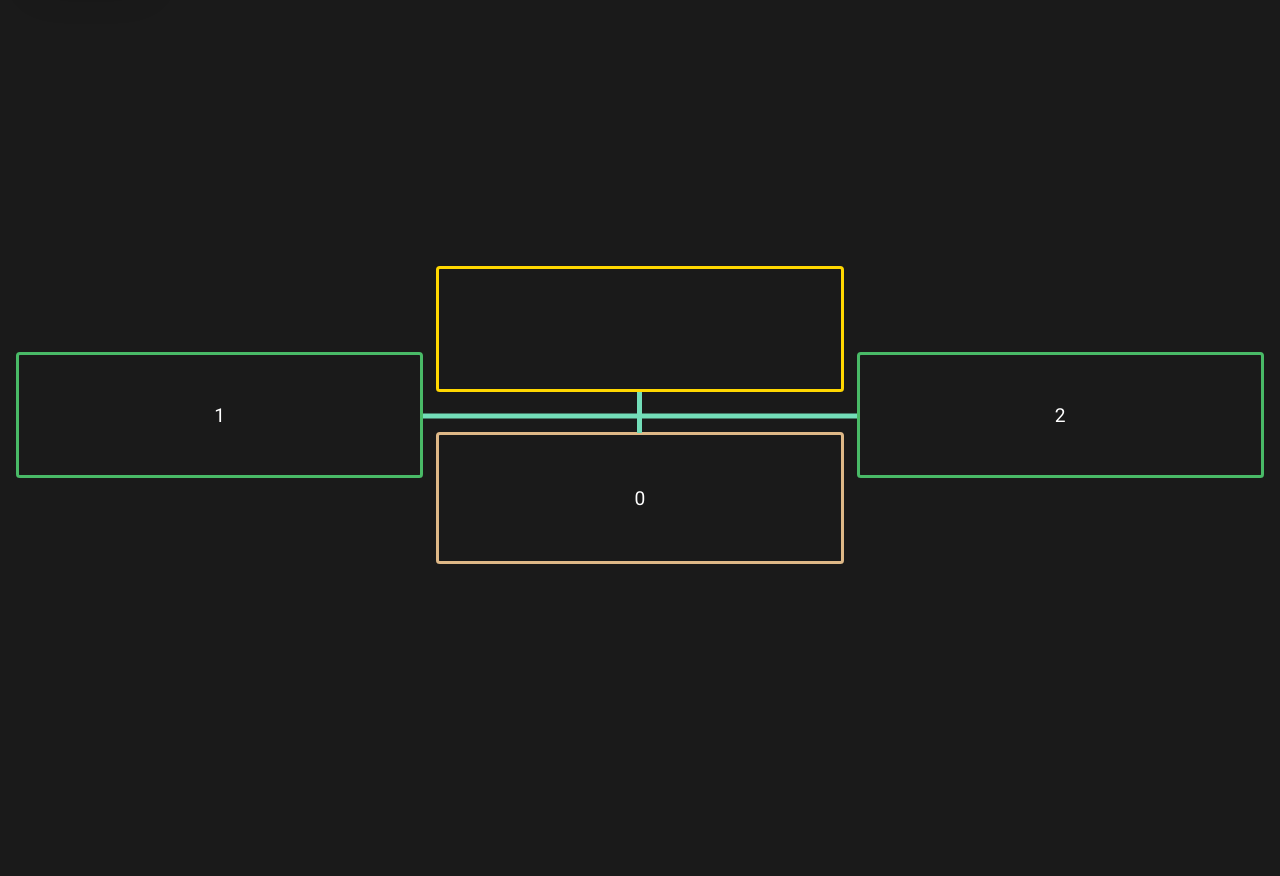
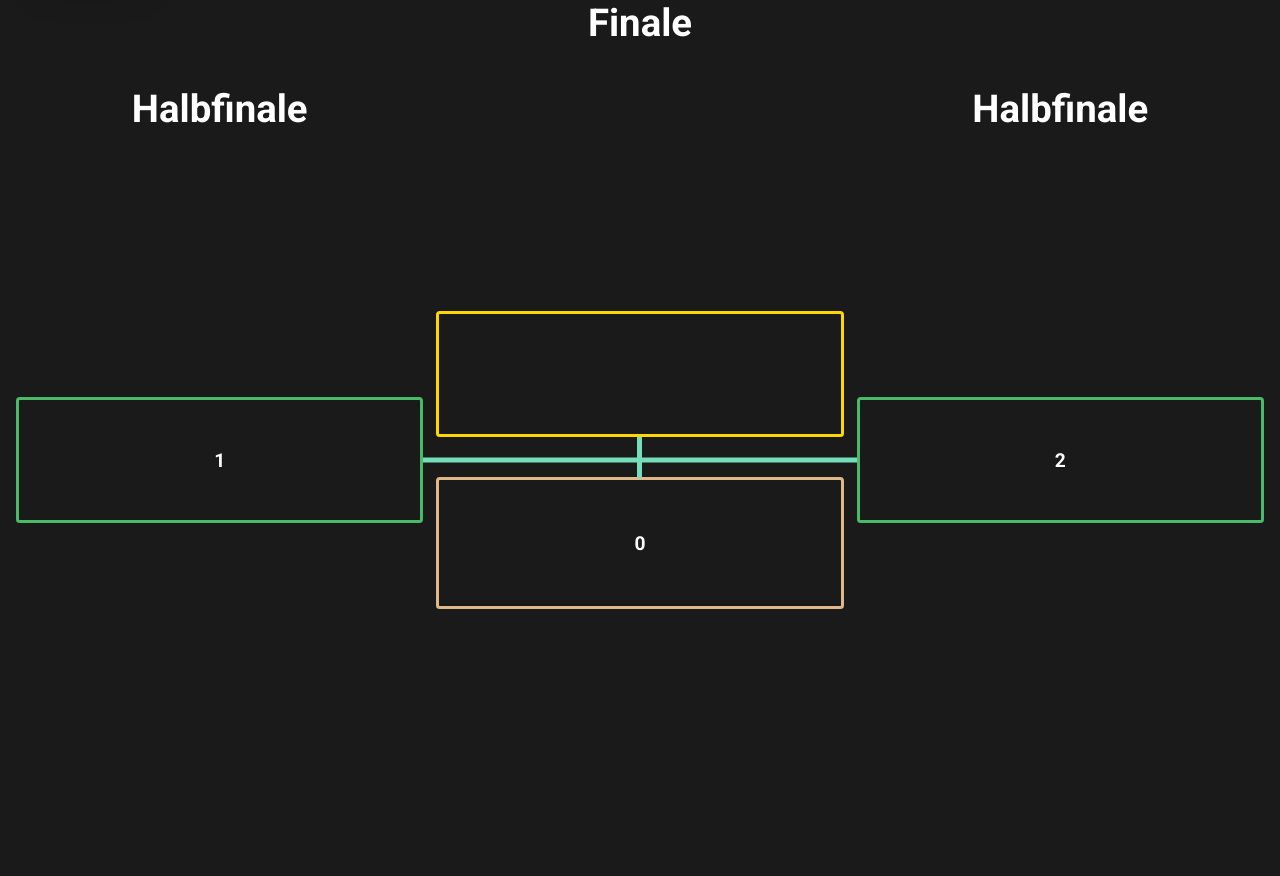
Before and after one commit to TechnikAG-HHG/footballtree, a Flask app: template code/templates/websitetree.html in a window 1280 px wide. Shown: the part 107-983 px from the top of the page. Before the commit the page ends 671 px from the top, so only its background shows below. Run offline with Flask 3, Linux system fonts and the light colour scheme; the template is opened without the code that fills it: most values are stand-ins (such as "Sample title", 1, 10 or a date in 2020); parts of the project's set-up code (start-up, migrations or seed data) failed here and were passed over.

Commit message:
first improvements

```diff
--- a/code/main.py
+++ b/code/main.py
@@ -221,7 +221,6 @@ class Window(ctk.CTk):
         self.time_interval = tk.StringVar(value="10m")
         self.time_intervalFM = tk.StringVar(value="10m")
         self.time_pause_before_FM = tk.StringVar(value="0m")
-        self.final_time_interval = tk.StringVar(value="10m")
 
 
         #self.round_time = settings[1]
@@ -1947,17 +1946,12 @@ class Window(ctk.CTk):
 
 
         # pause time before final matches
-        time_pause_before_FM_label = ctk.CTkLabel(option_frame, text="Time Pause for Final Matches", font=("Helvetica", 19))
+        time_pause_before_FM_label = ctk.CTkLabel(option_frame, text="Time Pause Final Matches", font=("Helvetica", 19))
         time_pause_before_FM_label.pack(side=tk.TOP, pady=5, padx=5, anchor=tk.NW)
 
         time_pause_before_FM_entry = ctk.CTkEntry(option_frame, textvariable=self.time_pause_before_FM, font=("Helvetica", 17))
         time_pause_before_FM_entry.pack(side=tk.TOP, pady=5, padx=5, anchor=tk.NW)
         time_pause_before_FM_entry.bind("<KeyRelease>", lambda event: self.on_time_pause_before_FM_change(event))
-
-        final_time_interval_label = ctk.CTkLabel(option_frame, text="Final Time Interval", font=("Helvetica", 19))
-        final_time_interval_label.pack(side=tk.TOP, pady=5, padx=5, anchor=tk.NW)
-        final_time_interval_entry = ctk.CTkEntry(option_frame, textvariable=self.final_time_interval, font=("Helvetica", 17))
-        final_time_interval_entry.pack(side=tk.TOP, pady=5, padx=5, anchor=tk.NW)
 
 
     def on_volume_change(self, event):
@@ -2069,22 +2063,6 @@ class Window(ctk.CTk):
         self.connection.commit()
 
         self.updated_data.update({"pauseBeforeFM": self.time_pause_before_FM.get().replace("m", "")})
-
-    def on_final_time_interval_change(self, event):
-        if self.final_time_interval.get() == "":
-            return
-        if self.final_time_interval.get()[-1] not in "0123456789m" or not "m" in self.final_time_interval.get() or len(self.final_time_interval.get()) < 1:
-            return
-        saveFinalTimeIntervalInDB = """
-        UPDATE settingsData
-        SET finalTimeInterval = ?
-        WHERE id = 1
-        """
-        print("on_final_time_interval_change", self.final_time_interval.get())
-        self.cursor.execute(saveFinalTimeIntervalInDB, (self.final_time_interval.get(),))
-        self.connection.commit()
-
-        self.updated_data.update({"finalTimeInterval": self.final_time_interval.get().replace("m", "")})
 
 
 ##############################################################################################
@@ -2670,7 +2648,6 @@ def get_initial_data(template_name):
         "timeInterval": tkapp.time_interval.get().replace("m", ""),
         "timeIntervalFM": tkapp.time_intervalFM.get().replace("m", ""),
         "pauseBeforeFM": tkapp.time_pause_before_FM.get().replace("m", ""),
-        "finalTimeInterval": tkapp.final_time_interval.get().replace("m", ""),
         "startTime": get_data_for_website(7),
         "LastUpdate": 0
     }
--- a/code/static/websitetree.css
+++ b/code/static/websitetree.css
@@ -51,6 +51,9 @@ body {
     flex-direction: column;
     align-self: center;
     margin-left: 1.5vw;
+    font-size: 3vw;
+    font-weight: bold;
+    color: white;
 }
 
 .drawn-box-final {
@@ -148,3 +151,16 @@ body {
     border-radius: 0.3vw;
     border: 0.3vw solid burlywood;
 }
+
+.text-final {
+    width: 100%;
+    margin-right: 0.5vw;
+    margin-left: 0.5vw;
+    font-size: 3vw;
+    font-weight: bold;
+    color: white;
+    font-family: "Roboto", sans-serif;
+    display: flex;
+    justify-content: space-evenly;
+    align-items: center;
+}
--- a/code/static/websitetree.js
+++ b/code/static/websitetree.js
@@ -15,6 +15,10 @@ function drawTree() {
     boxfinal.className += ` drawn-box`;
     boxfinal.className += ` box${0}`;
     boxfinal.style.height = `${boxheight}%`;
+    var textfinal = document.createElement("div");
+    textfinal.className = "text-final";
+    textfinal.textContent = "Finale";
+    boxfinal.appendChild(textfinal);
     document.getElementById("main-container").appendChild(boxfinal);
 
     var subboxfinal = document.createElement("div");
@@ -84,12 +88,14 @@ function drawTree() {
         box1.className = `box${i}`;
         box1.className += " drawn-box";
         box1.style.height = `${boxheight}%`;
+        box1.textContent = "Halbfinale";
 
         //create the box2
         var box2 = document.createElement("div");
         box2.className = `box${i}`;
         box2.className += " drawn-box";
         box2.style.height = `${boxheight}%`;
+        box2.textContent = "Halbfinale";
 
         // Append the boxes to the container
         document.getElementById("main-container").appendChild(box1);
@@ -256,26 +262,37 @@ function drawLinesBetweenBoxes(box, nextBox, svg) {
 
 function writeTeamData(matchCount = 2) {
     if ("finalMatches" in data) {
-        if (data["finalMatches"] == null) {
-            return;
-        }
         var matchData = data["finalMatches"];
-        console.log(data["finalMatches"]);
 
-        if (matchData.length > Math.abs(data["activeMatchNumber"])) {
-            if (matchData.length / 2 < Math.abs(data["activeMatchNumber"])) {
-                var finalMatchesSliced = matchData;
-            } else {
-                var finalMatchesSliced = matchData.slice(0, 2);
-            }
-            while (finalMatchesSliced.length < matchData.length) {
+        var finalMatches = data["finalMatches"];
+        if (finalMatches == null) {
+            var finalMatchesSliced = [];
+            while (finalMatchesSliced.length < 4) {
                 finalMatchesSliced.push(["???", "???", ["0", "0"]]);
             }
+
+            var totalMatchNumber = 4;
+        } else {
+            if (finalMatches.length > Math.abs(data["activeMatchNumber"])) {
+                if (
+                    finalMatches.length / 2 <
+                    Math.abs(data["activeMatchNumber"])
+                ) {
+                    var finalMatchesSliced = finalMatches;
+                } else {
+                    var finalMatchesSliced = finalMatches.slice(0, 2);
+                }
+                while (finalMatchesSliced.length < finalMatches.length) {
+                    finalMatchesSliced.push(["???", "???", ["0", "0"]]);
+                }
+            } else {
+                var finalMatchesSliced = finalMatches;
+            }
+
+            var totalMatchNumber = finalMatchesSliced.length;
         }
 
         finalMatchesSliced.reverse();
-
-        console.log(matchData);
 
         for (var i = 0; i < matchCount * 2; i++) {
             var match = finalMatchesSliced[i];
```
Also changed, not shown: data/data.db.
